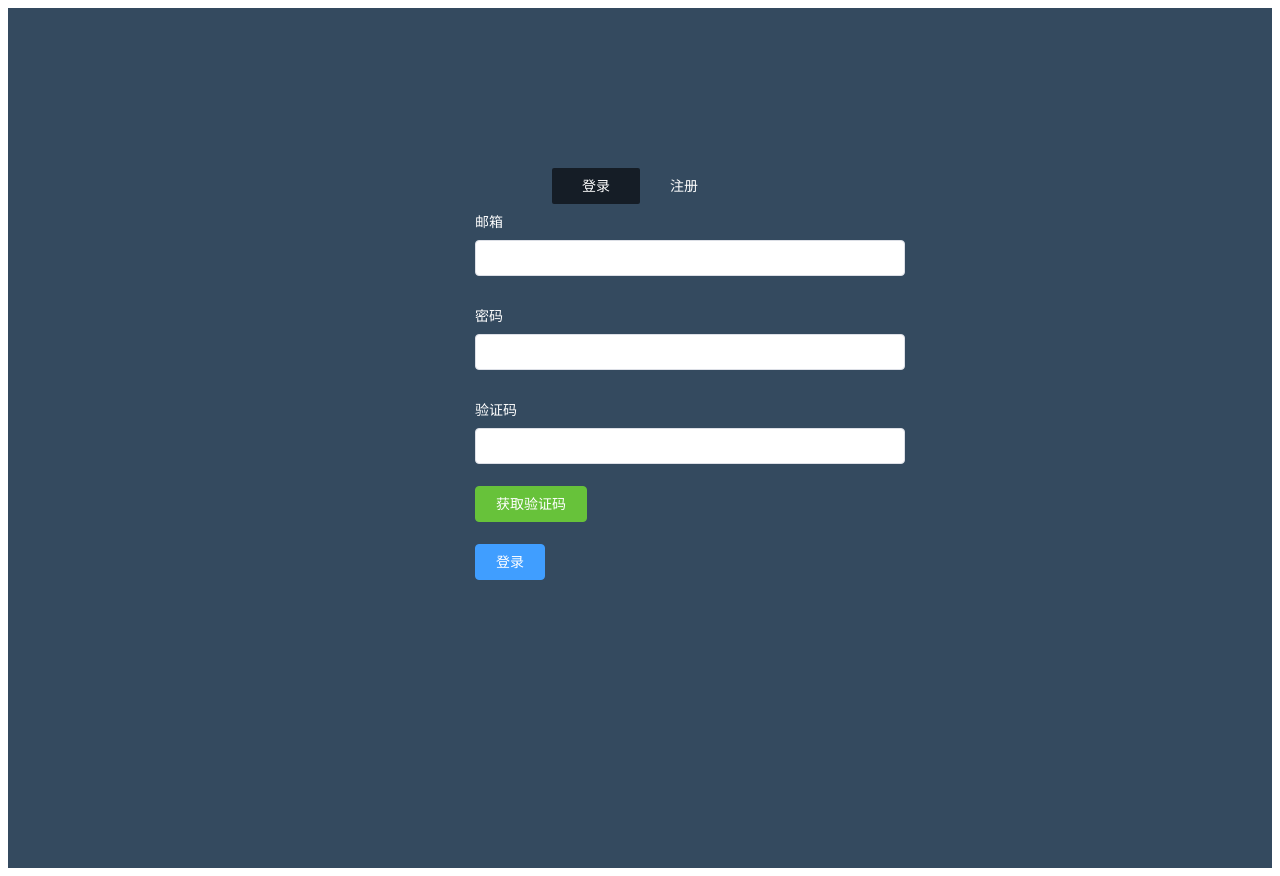
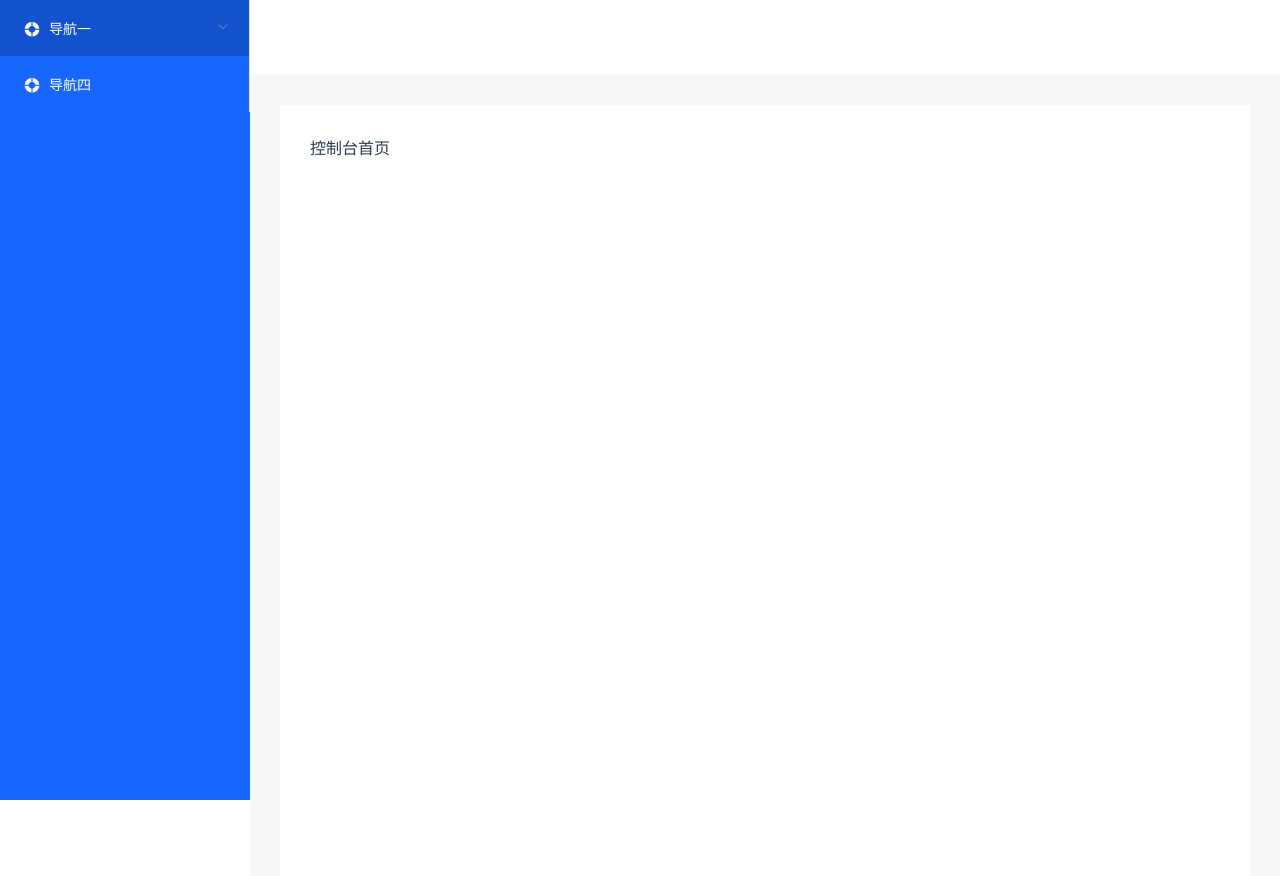
Before and after one commit to caijingdong/office-system, a Vue app: page /#/index in a window 1280 px wide. Before the commit this address led to /login#/index. After the commit the page ends 800 px from the top, so only its background shows below. Built offline with nearby package versions, Linux system fonts and the light colour scheme.

Commit message:
导航栏完成

```diff
--- a/src/router/index.js
+++ b/src/router/index.js
@@ -4,37 +4,32 @@ import Home from '../views/Home.vue'
 
 Vue.use(VueRouter)
 
-  const routes = [
+const routes = [
   {
     path: '/',
-    redirect: "login",
-    hidden: true,
-    meta: {
-      name: "主页"
-    }
+    redirect: 'login',
   },
   {
     path: '/login',
     name: 'login',
-    hidden:true,
-    meta:{
-      name:"登录"
-    },
-    component: () => import( '../views/login/index.vue')
+    component: () => import('../views/login/index.vue')
   },
   {
-    path: '/User',
-    name: 'User',
-    hidden:true,
-    meta:{
-      name:"后台"
-    },
-    component: () => import( '../views/Info/index.vue'),
-    children:[{
-      path:'/Userindex',
-      name:'Userindex',
-      component: () => import( '../views/Info/index.vue'),
-    }
+    path: '/console',
+    name: 'Console',
+    redirect: 'index',
+    component: () => import('../views/Info/index.vue'),
+    children: [
+      {
+        path: '/index',
+        name: 'index',
+        component: () => import('../views/Console/index.vue'),
+      },
+      {
+        path: '/user',
+        name: 'user',
+        component: () => import('../views/User/index.vue'),
+      }
 
 
     ]
@@ -43,7 +38,7 @@ Vue.use(VueRouter)
 ]
 
 const router = new VueRouter({
-  mode: 'history',
+  //mode: 'history',
   base: process.env.BASE_URL,
   routes
 })
--- a/src/views/Console/index.vue
+++ b/src/views/Console/index.vue
@@ -0,0 +1,31 @@
+<template>
+  <div id="home">
+     控制台首页
+
+  </div>
+</template>
+<script>
+export default {
+  components: {},
+  data() {
+
+    return {
+    };
+  },
+  created() {
+    //this.getUseinfo()
+  },
+  computed: {},
+  methods: {
+
+  }
+};
+</script>
+<style lang="less" scoped>
+#home{
+    margin:30px;
+}
+
+
+
+</style>
--- a/src/views/Info/components/Content.vue
+++ b/src/views/Info/components/Content.vue
@@ -1,7 +1,7 @@
 <template>
   <div id="content-wrap">
       <router-view />
-      内容区
+
 
   </div>
 </template>
--- a/src/views/Info/components/Nav.vue
+++ b/src/views/Info/components/Nav.vue
@@ -1,15 +1,42 @@
 <template>
   <div id="nav-wrap">
+    <el-menu
+      default-active="1-4-1"
+      class="el-menu-vertical-demo"
+      @open="handleOpen"
+      @close="handleClose"
+      background-color="#1767ff"
+      text-color="#fff"
+      active-text-color="#fff"
+    >
+      <el-submenu index="1">
+        <template slot="title" style="color:white;">
+          <i class="el-icon-s-help" style="color:white;"></i>
+          <span slot="title" style="color:white;">导航一</span>
+        </template>
+        <el-menu-item-group>
+          <span slot="title">分组一</span>
+          <el-menu-item index="1-1" @click="goUser">首页</el-menu-item>
+          <el-menu-item index="1-2" @click="goHome">控制台</el-menu-item>
+        </el-menu-item-group>
+        <el-menu-item-group title="分组2">
+          <el-menu-item index="1-3">选项3</el-menu-item>
+        </el-menu-item-group>
+      </el-submenu>
 
-
+      <el-menu-item index="4">
+        <i class="el-icon-s-help" style="color:white;"></i>
+        <span slot="title">导航四</span>
+      </el-menu-item>
+    </el-menu>
   </div>
 </template>
 <script>
 export default {
   components: {},
   data() {
-
     return {
+      //isCollapse: true
     };
   },
   created() {
@@ -17,20 +44,33 @@ export default {
   },
   computed: {},
   methods: {
+    handleOpen(key, keyPath) {
+      console.log(key, keyPath);
+    },
+    handleClose(key, keyPath) {
+      console.log(key, keyPath);
+    },
+    goUser(){
+      this.$router.push({path:'/user'})
+    },
+    goHome(){
+      this.$router.push({path:'/index'})
 
+    }
   }
 };
 </script>
 <style lang="less" scoped>
-#nav-wrap{
-  position:fixed;
-  width:250px;
+#nav-wrap {
+  position: fixed;
+  width: 250px;
   background-color: #1767ff;
-  top:0;
-  left:0;
-  height:100vh;
-
+  top: 0;
+  left: 0;
+  height: 100vh;
 }
-
-
+/* .el-menu-vertical-demo:not(.el-menu--collapse) {
+    width: 200px;
+    min-height: 400px;
+  } */
 </style>
--- a/src/views/login/index.vue
+++ b/src/views/login/index.vue
@@ -164,7 +164,7 @@ export default {
         pass: sha1(this.ruleForm.pass),
         code: this.ruleForm.code
       };
-      this.$router.push({ name: "User" });
+      this.$router.push({ name: "Console" });
       //Login(repuestData).then(res => {});
     },
     //倒计时
```
